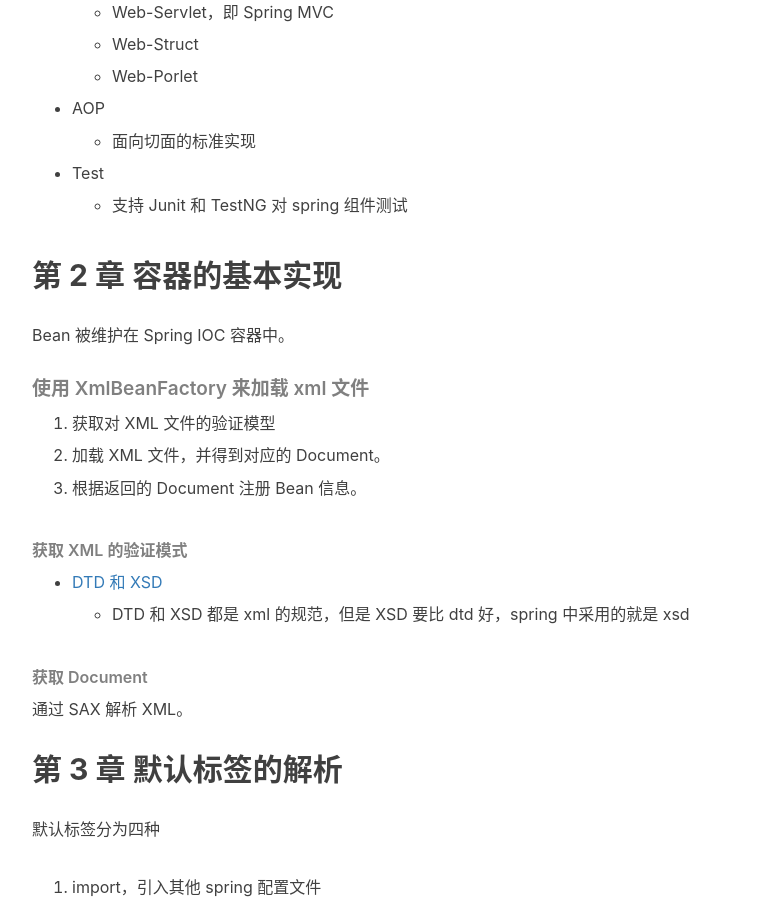
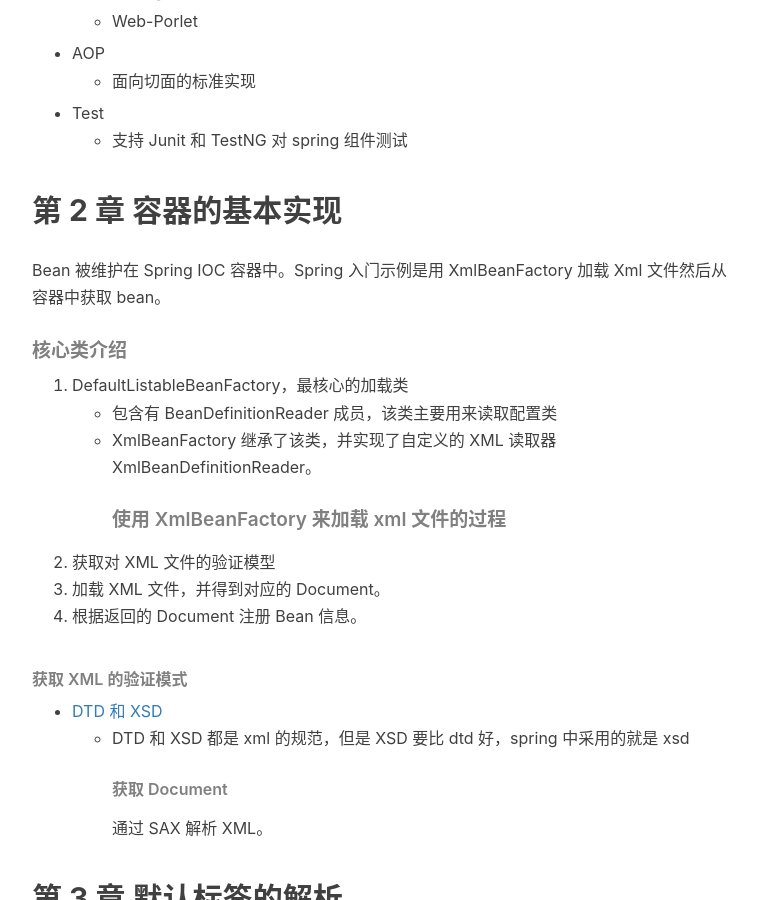
Before and after one commit to shihunyewu/shihunyewu.github.io, a Jekyll site: the page built from _posts/2019-05-17-spring-core-code.md, in a window 1280 px wide and 900 px high, scrolled down 1048 px. Shown: the whole window, without its empty margins (233-991 px from the left). Built offline with Jekyll 4.4.1, drawn with Linux system fonts in a browser that asks for light colours; nearby versions of some CDN libraries; comment, search, counter and statistics services are not loaded.

Commit message:
无效提交

```diff
--- a/_posts/2019-05-17-spring-core-code.md
+++ b/_posts/2019-05-17-spring-core-code.md
@@ -1,148 +1,73 @@
+---
+layout:     post
+title:      "spring core code"
+subtitle:   "spring 源码跟读"
+date:       2019-05-17 11:11:11
+author:     "shihunyewu"
+header-img: "img/post-bg-unix-linux.jpg"
+catalog: false
+tags:
+    - Java
+    - Spring
 ---
 
-layout:     post
-
-title:      "spring core code"
-
-subtitle:   "spring 源码跟读"
-
-date:       2019-05-17 11:11:11
-
-author:     "shihunyewu"
-
-header-img: "img/post-bg-unix-linux.jpg"
-
-catalog: false
-
-
-
-tags:
-
-    - Java
-
-    - Spring
-
----
-
-
-
 ## 第 1 章 Spring 整体结构
-
 Spring 的整体架构
-
 - Core Container，核心容器
-
 	- Core，提供 IoC 和依赖注入
-
 	- Bean，提供 IoC 和依赖注入， BeanFactory
-
 	- Context，框架式的对象访问方法
-
 	- Expression Language，即 SpringEL
-
 - Data Access/ Integration
-
 	- JDBC，提供了一个 JDBC 抽象层，主要利用 AOP 实现
-
 	- ORM，对象-关系映射 API
-
 		- 支持事务，支持 Object/XML 映射
-
 - Web
-
 	- Web 模块：提供了基础的面向 Web 的集成特性
-
 	- Web-Servlet，即 Spring MVC
-
 	- Web-Struct
-
 	- Web-Porlet
-
 - AOP
-
 	- 面向切面的标准实现
-
 - Test
-
 	- 支持 Junit 和 TestNG 对 spring 组件测试
 
-
-
 ## 第 2 章 容器的基本实现
-
-Bean 被维护在 Spring IOC 容器中。
-
-##### 使用 XmlBeanFactory 来加载 xml 文件
-
+Bean 被维护在 Spring IOC 容器中。Spring 入门示例是用 XmlBeanFactory 加载 Xml 文件然后从容器中获取 bean。
+##### 核心类介绍
+1. DefaultListableBeanFactory，最核心的加载类
+	- 包含有 BeanDefinitionReader 成员，该类主要用来读取配置类
+	- XmlBeanFactory 继承了该类，并实现了自定义的 XML 读取器 XmlBeanDefinitionReader。
+##### 使用 XmlBeanFactory 来加载 xml 文件的过程
 1. 获取对 XML 文件的验证模型
-
 2. 加载 XML 文件，并得到对应的 Document。
-
 3. 根据返回的 Document 注册 Bean 信息。
 
-
-
 ###### 获取 XML 的验证模式
-
-
-
 - [DTD 和 XSD](https://blog.csdn.net/ningguixin/article/details/8171581)
-
 	- DTD 和 XSD 都是 xml 的规范，但是 XSD 要比 dtd 好，spring 中采用的就是 xsd
-
-
-
 ###### 获取 Document
-
 通过 SAX 解析 XML。
 
-
-
-
-
-
-
 ## 第 3 章 默认标签的解析
-
 默认标签分为四种
-
 1. import，引入其他 spring 配置文件
-
 2. alias，定义别名
-
 3. bean，基本的 bean 定义
-
 4. beans，包含了很多 bean 定义的标签
-
-
 
 ##### bean 标签的解析及注册
 
 
-
-
-
 ## 第 5 章 Bean 的加载
-
 ##### spring 如何解决循环依赖
-
 spring 中将循环依赖的处理分成了 3 种情况
-
 1. 构造器循环依赖，这是无法解决的
-
 	- spring 会抛出 BeanCurrentlyInCreationException
-
 2. setter 循环依赖
-
 	- 通过 spring 容器提前暴露刚完成构造器注入但未完成其他
-
 3. prototype 范围的依赖处理
-
 	- 对于 “prototype”作用域 bean，Spring 容器无法完成依赖注入，因为 Spring 容器不进行缓存 “prototype” 作用域的 bean，因此无法提前暴露一个创建中的 bean
-
-
-
-
 
 
 
```
Also changed, not shown: _posts/2019-05-14-google-guava.md (+14 -0 lines).
